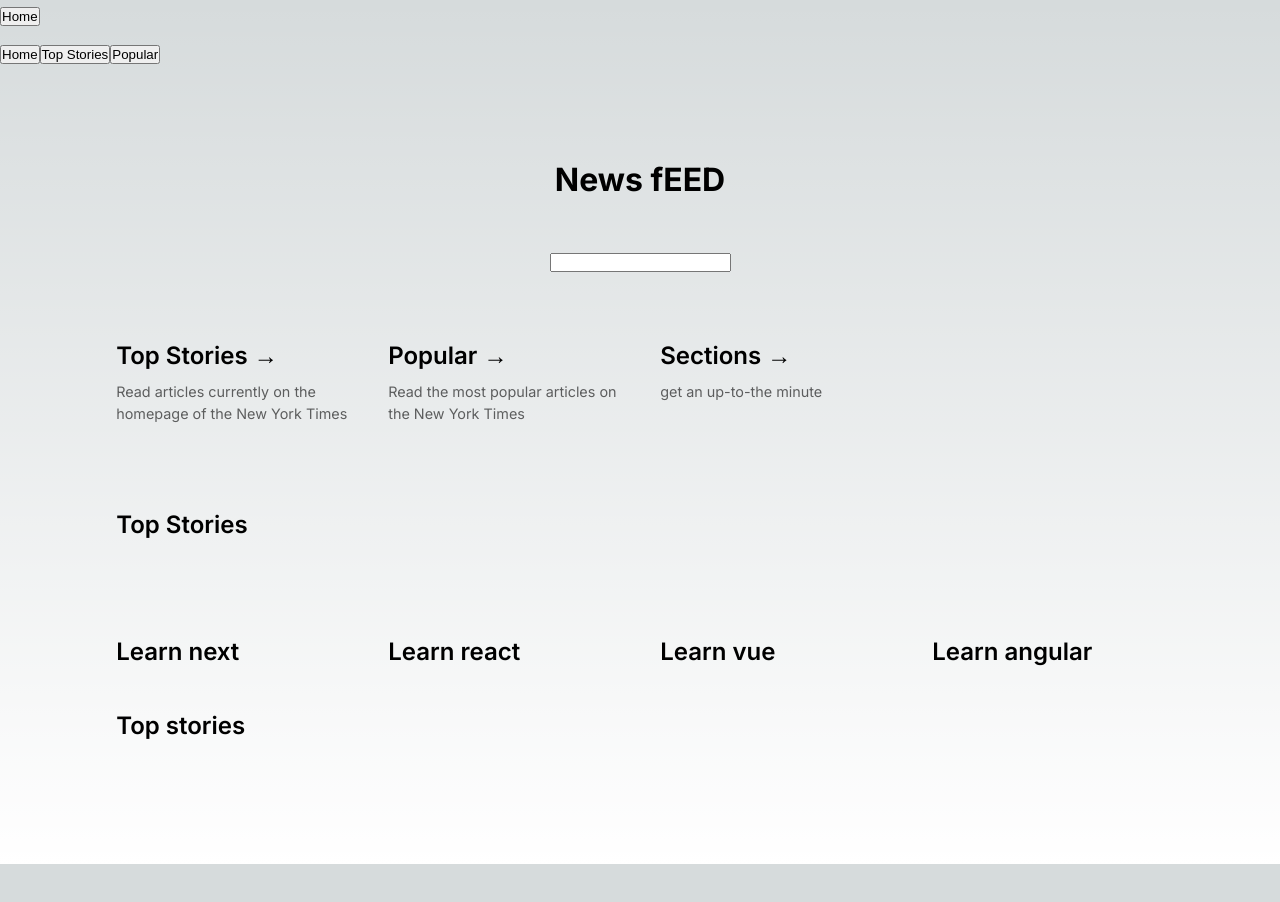
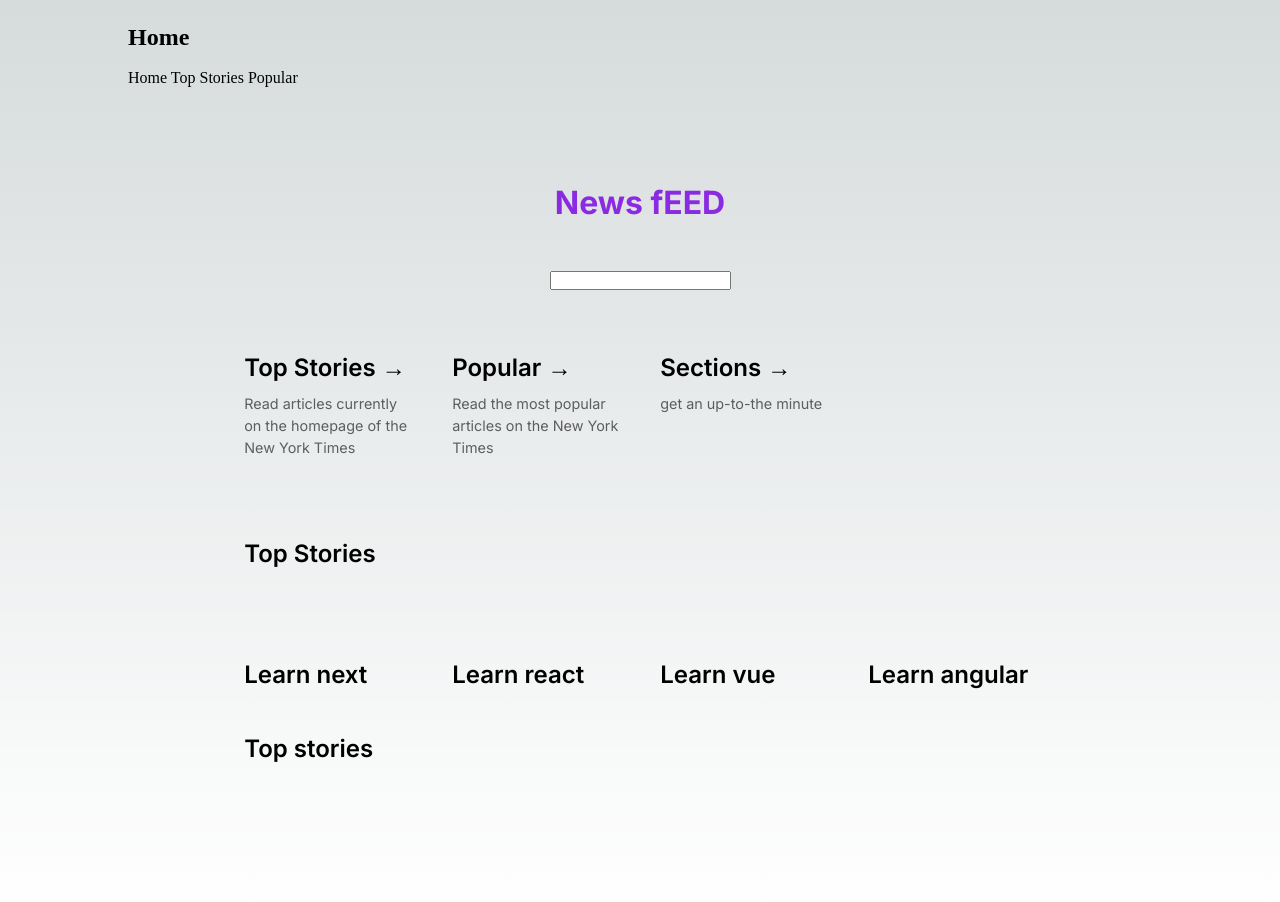
Before and after one commit to shivani0614/my-next-app, a Next.js app: page / in a window 1280 px wide. Shown: the top 902 px of the page. Before the commit the page ends 864 px from the top, so only its background shows below. Built offline with nearby package versions, Linux system fonts and the light colour scheme.

Commit message:
final commit

```diff
--- a/components/Layout.js
+++ b/components/Layout.js
@@ -1,5 +1,7 @@
 import Link from "next/link";
-import styles from "../styles/Home.module.css";
+// import styles from "../styles/Home.module.css";
+import styles from "../styles/Layout.module.css";
+import {useRouter} from "next/router";
 //import contacts from "../api/contacts";
 /* menu component Here */
 
@@ -9,7 +11,7 @@ function Menu() {
     <ul>
       <h2>
         <Link href="/">
-          <button>Home</button>
+          Home
         </Link>
         &nbsp;
         {/* <Link href="/contacts"><button>Contacts</button></Link> */}
@@ -34,14 +36,16 @@ export default function Layout({ children }) {
     },
   ];
   // console.log(children)
+  const router = useRouter();
   return (
     <div className={styles.container}>
       {/*insert Menu here*/}
       <Menu></Menu><br></br>
       {links.map((link) => {
+        const className = link.path === router.asPath ? styles.active : styles.link
         return (
           <Link href={link.path}>
-            <button>{link.title} {" "} </button>
+            {link.title} {" "}
           </Link>
         );
       })}
--- a/styles/Home.module.css
+++ b/styles/Home.module.css
@@ -227,3 +227,7 @@
     transform: rotate(0deg);
   }
 }
+
+.card:hover{
+color: greenyellow
+}
--- /dev/null
+++ b/styles/Layout.module.css
@@ -0,0 +1,20 @@
+.container {
+    width: 80%;
+    margin: 1.5rem auto;
+}
+
+.link {
+    color: purple
+}
+.link:hover {
+    text-decoration: underline;
+}
+
+
+.active {
+    color: purple;
+    font-weight: 700;
+}
+.active:hover {
+    text-decoration: underline;
+}
--- a/styles/globals.css
+++ b/styles/globals.css
@@ -93,13 +93,19 @@ body {
       rgb(var(--background-end-rgb))
     )
     rgb(var(--background-start-rgb));
+    /* background: red; */
 }
+h1 {
+  color: blueviolet;
+}
+
 
 a {
   color: inherit;
   text-decoration: none;
 }
 
+
 @media (prefers-color-scheme: dark) {
   html {
     color-scheme: dark;
```
Also changed, not shown: pages/404.js (+14 -1 lines), public/not-found.gif (added).
